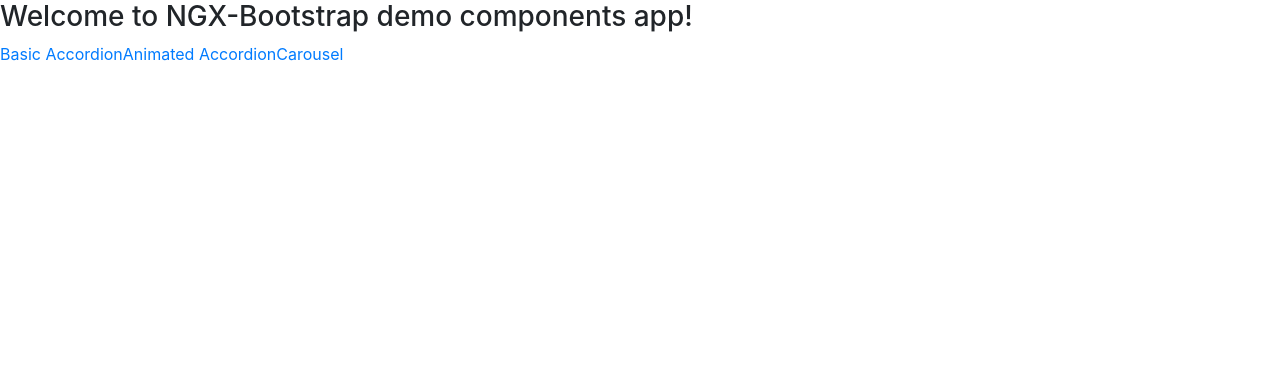
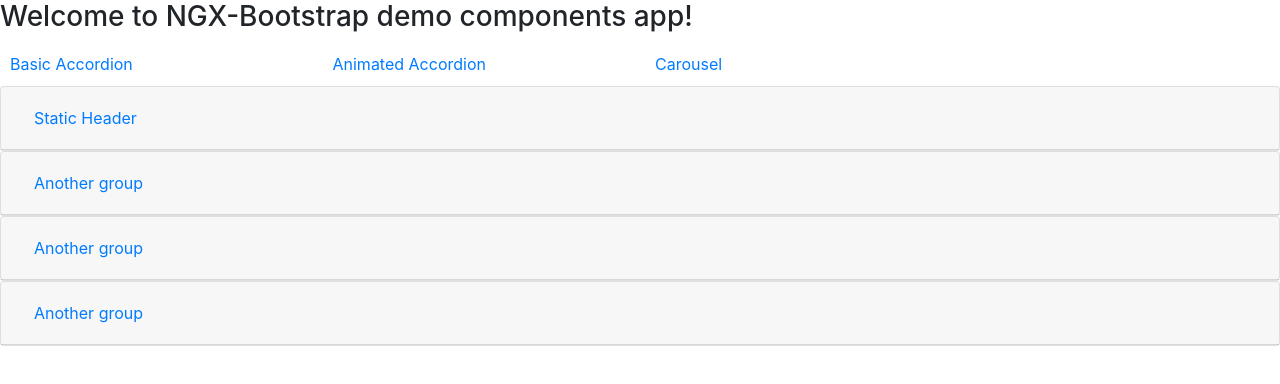
Before and after one commit to vineetasharma/NGX-BootStrap-Demo-App, an Angular app: page / in a window 1280 px wide. Shown: the top 384 px of the page. Built offline with nearby package versions, Linux system fonts and the light colour scheme.

Commit message:
some css changes applied & added Page Not Found functionality

```diff
--- a/src/app/app.component.css
+++ b/src/app/app.component.css
@@ -0,0 +1,3 @@
+.nav-bar {
+    padding: 10px;
+}
--- a/src/app/app.component.html
+++ b/src/app/app.component.html
@@ -1,9 +1,15 @@
 <div><h3>Welcome to NGX-Bootstrap demo components app!</h3></div>
 
-<div>
-  <a routerLink="accordion" routerLinkActive="Active">Basic Accordion</a>
-  <a routerLink="animated-accordion" routerLinkActive="Active">Animated Accordion</a>
-  <a routerLink="carousel" routerLinkActive="Active">Carousel</a>
+<div class="row nav-bar">
+  <div class="col-sm-3">
+    <a routerLink="accordion" routerLinkActive="Active">Basic Accordion</a>
+  </div>
+  <div class="col-sm-3">
+    <a routerLink="animated-accordion" routerLinkActive="Active">Animated Accordion</a>
+  </div>
+  <div class="col-sm-3">
+    <a routerLink="carousel" routerLinkActive="Active">Carousel</a>
+  </div>
 </div>
 
 
--- /dev/null
+++ b/src/app/ngx-bootstrap-components-demo/page-not-found/page-not-found.component.html
@@ -0,0 +1 @@
+<p>page-not-found! Please Try with other!</p>
--- /dev/null
+++ b/src/app/ngx-bootstrap-components-demo/page-not-found/page-not-found.component.ts
@@ -0,0 +1,15 @@
+import { Component, OnInit } from '@angular/core';
+
+@Component({
+  selector: 'app-page-not-found',
+  templateUrl: './page-not-found.component.html',
+  styleUrls: ['./page-not-found.component.css']
+})
+export class PageNotFoundComponent implements OnInit {
+
+  constructor() { }
+
+  ngOnInit(): void {
+  }
+
+}
```
Also changed, not shown: src/app/app-routing.module.ts (+5 -2 lines), src/app/ngx-bootstrap-components-demo/page-not-found/page-not-found.component.css (added), 1 other file (tests, documents, lock files or other folders).
